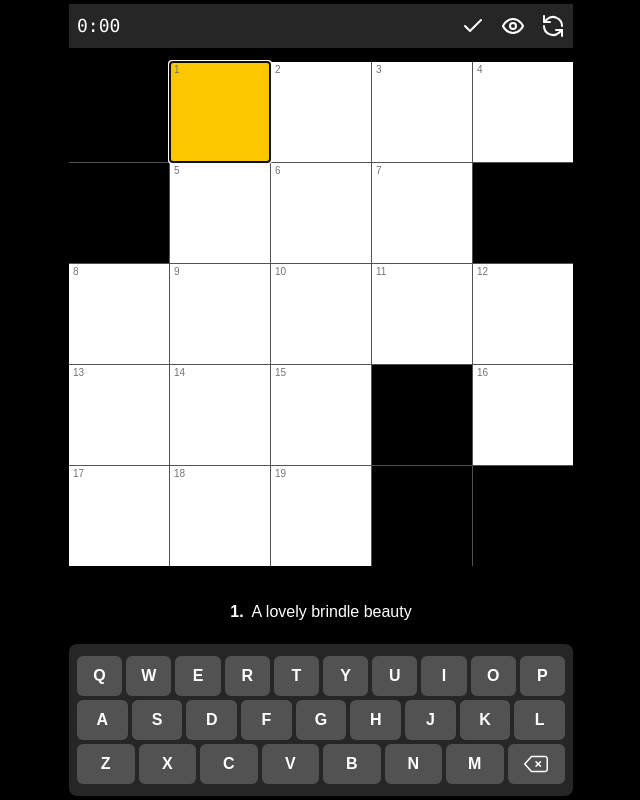
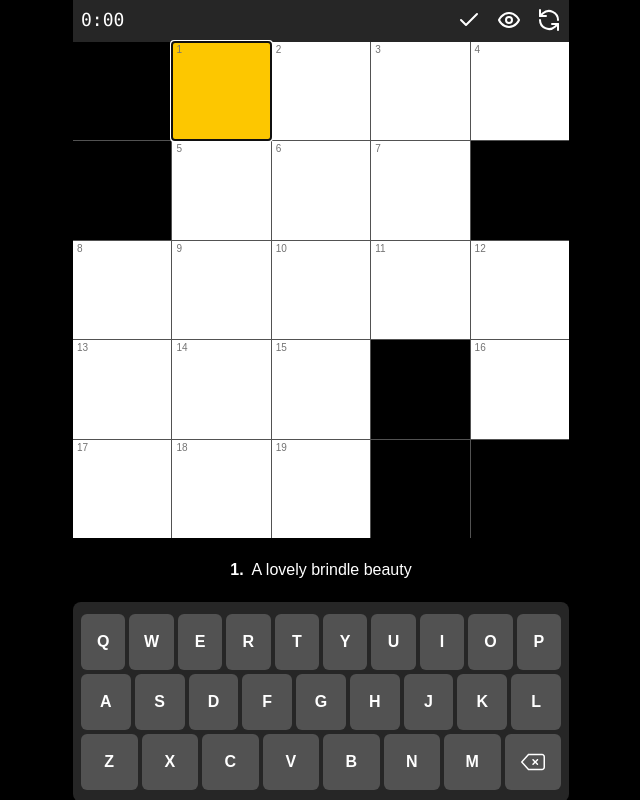
Before and after one commit to gibstock/lil-puzzles, a Next.js app: page /games/crossword in a window 1280 px wide. Shown: the whole page, without its empty margins (319-959 px from the left). Built offline with nearby package versions, Linux system fonts and the light colour scheme; no server answers.

Commit message:
added dynamic height and scaled the vk up

```diff
--- a/app/games/crossword/page.tsx
+++ b/app/games/crossword/page.tsx
@@ -31,7 +31,7 @@ export default async function CrosswordPage() {
   }
 
   return (
-    <main className="h-screen bg-black text-white">
+    <main className="h-dvh bg-black text-white">
       <Crossword puzzle={puzzle} />
     </main>
   );
--- a/components/crossword/Crossword.tsx
+++ b/components/crossword/Crossword.tsx
@@ -338,7 +338,7 @@ export default function Crossword({ puzzle }: CrosswordProps) {
   };
 
   return (
-    <div className="w-full max-w-lg mx-auto h-full flex flex-col p-1">
+    <div className="w-full max-w-lg mx-auto h-full flex flex-col justify-center p-2">
       <Toolbar
         onCheck={handleCheck}
         onReveal={handleReveal}
--- a/components/crossword/Keyboard.tsx
+++ b/components/crossword/Keyboard.tsx
@@ -28,7 +28,7 @@ export default function Keyboard({ onKeyPress, onBackspace }: KeyboardProps) {
             <button
               key={key}
               onClick={() => handleKeyClick(key)}
-              className="h-10 flex-1 bg-neutral-600 hover:bg-neutral-500 rounded-md text-white font-semibold uppercase flex items-center justify-center"
+              className="h-14 flex-1 bg-neutral-600 hover:bg-neutral-500 rounded-md text-white font-semibold uppercase flex items-center justify-center"
             >
               {key === 'BACKSPACE' ? (
                 <svg
```
